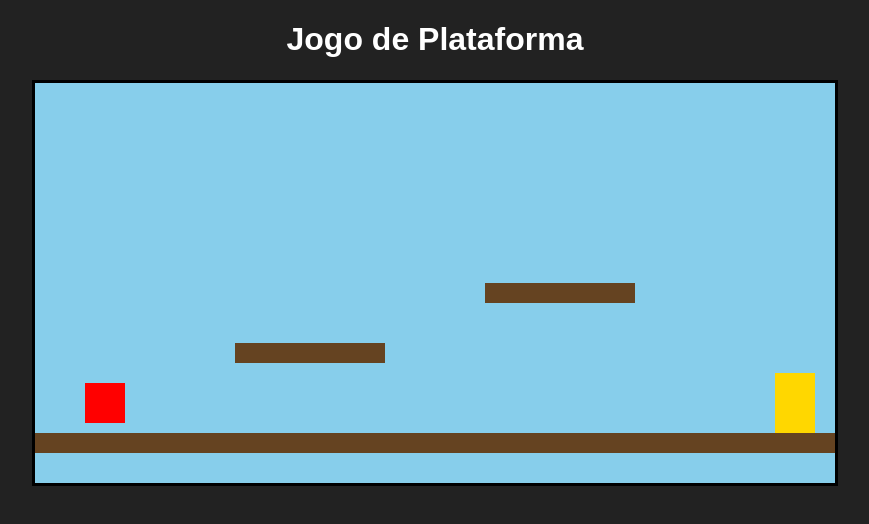
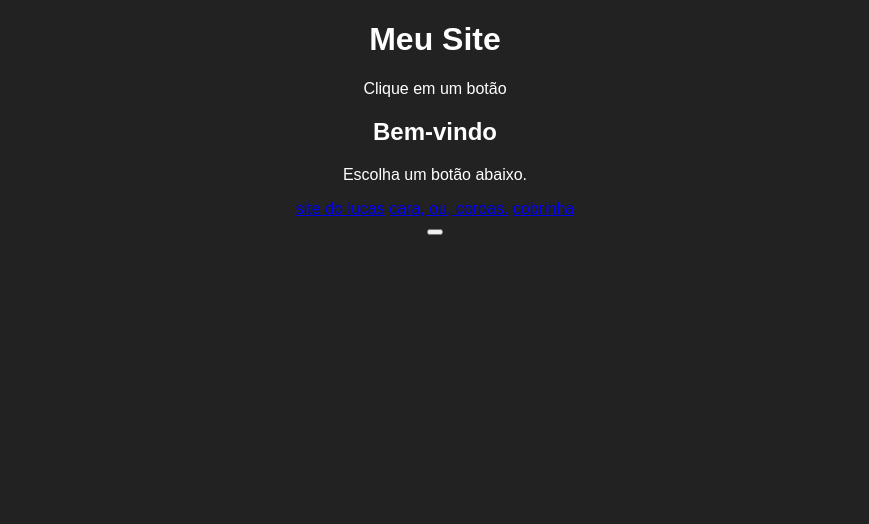
Before and after one commit to sans08004-2/front-end, a plain HTML site: page index.html in a window 1280 px wide. Shown: the whole page, without its empty margins (205-1074 px from the left). Drawn offline with Linux system fonts and the light colour scheme.

Commit message:
Update index.html

```diff
--- a/index.html
+++ b/index.html
@@ -2,24 +2,39 @@
 <html lang="pt-BR">
 <head>
 <meta charset="UTF-8">
-<title>Jogo de Plataforma</title>
+<title>Meu Site</title>
 <link rel="stylesheet" href="style.css">
 </head>
 
 <body>
 
-<h1>Jogo de Plataforma</h1>
+<header>
+<h1>Meu Site</h1>
+<p>Clique em um botão</p>
+</header>
 
-<div id="game">
-    <div id="player"></div>
-    <div class="platform" style="left:0px; top:350px; width:800px;"></div>
-    <div class="platform" style="left:200px; top:260px; width:150px;"></div>
-    <div class="platform" style="left:450px; top:200px; width:150px;"></div>
-    <div id="goal"></div>
+<main>
+
+<section class="card">
+
+<h2>Bem-vindo</h2>
+<p>Escolha um botão abaixo.</p>
+
+<div class="botoes">
+<a class="botao" href="leon.html">site do lucas</a>
+<a class="botao" href="https://www.dados-online.pt/cara-ou-coroa.html">cara, ou, coroas.</a>
+<a class="botao" href="cobra.html">cobrinha</a>
 </div>
 
-<p id="msg"></p>
+</section>
 
-<script src="script.js"></script>
+</main>
+
+<footer>
+</footer>
+
+<!-- BOTÃO ULTRA SECRETO -->
+<button id="ultraSecreto" onclick="alert('Você achou o botão secreto! 👀')"></button>
+
 </body>
 </html>
```
